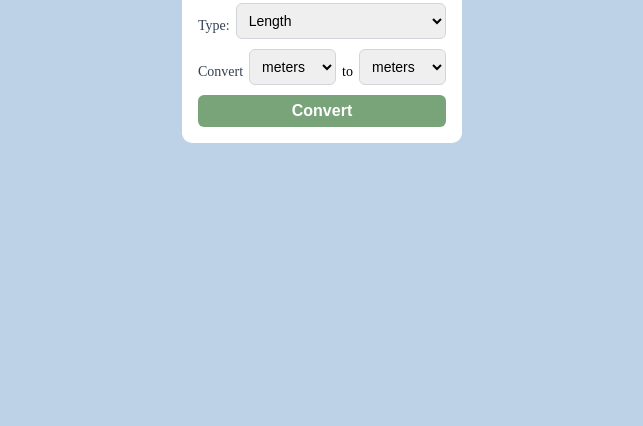
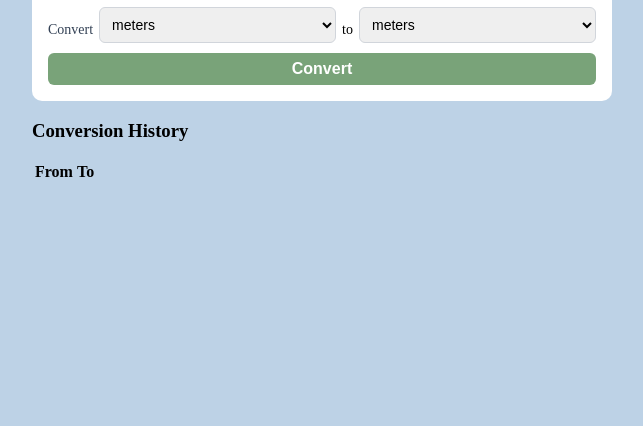
Before and after one commit to mianyay/Unit-converter, a plain HTML site: page index.html in a window 1280 px wide. Shown: the part 374-800 px from the top of the page, without its empty margins (318-961 px from the left). Drawn offline with Linux system fonts and the light colour scheme.

Commit message:
html part of making the table converter

```diff
--- a/index.html
+++ b/index.html
@@ -8,6 +8,7 @@
     <script src="./script.js" defer></script>
 </head>
 <body>
+    <div class="layout">
         <div class="converter">
             <h3>Unit Converter</h3>
             <input type="number" id="inputValue" placeholder="Enter value">
@@ -31,5 +32,19 @@
             <button onclick="convert()">Convert</button>
             <div class="result" id="result"></div>
         </div>
+
+        <div class="history">
+            <h3>Conversion History</h3>
+            <table>
+                <thead>
+                    <tr>
+                        <th>From</th>
+                        <th>To</th>
+                    </tr>
+                </thead>
+                <tbody id="historyBody"></tbody>
+            </table>
+        </div>
+    </div>
 </body>
 </html>
--- a/style.css
+++ b/style.css
@@ -11,7 +11,7 @@ body {
     background: #fff;
     padding: 16px;
     border-radius: 10px;
-    width: 280px;
+    width: 580px;
     box-sizing: border-box;
 }
 
```
Lines whose indentation alone changed are shown as unchanged.
